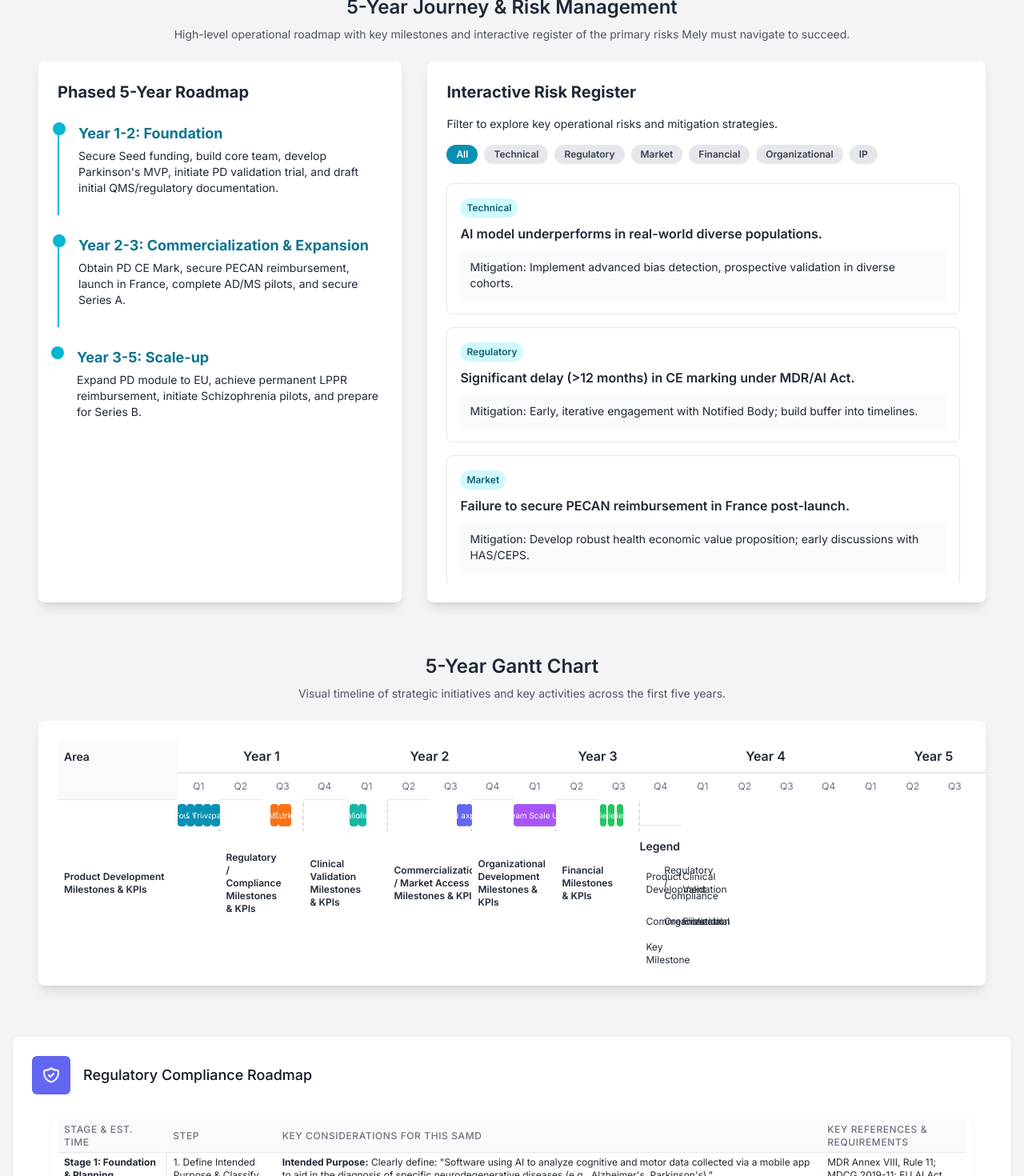
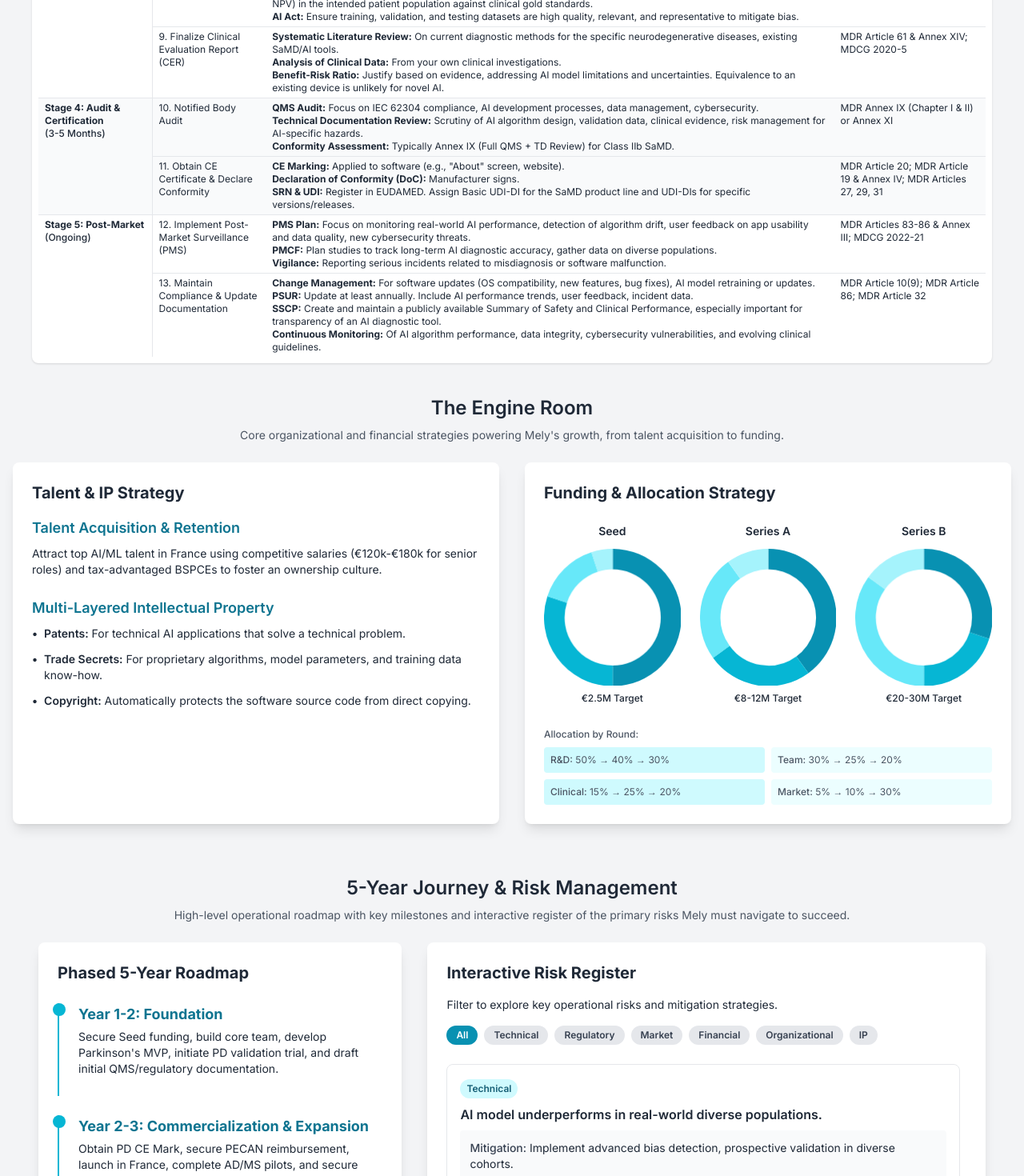
Before and after one commit to celekorca/personal-website, a Next.js app: page /admin in a window 1280 px wide. Shown: the part 5060-6530 px from the top of the page at 80% size. Built offline with nearby package versions, Linux system fonts and the light colour scheme.

Commit message:
Remove GanttSummarySection and clean up admin dashboard layout
- Removed GanttSummarySection component and its usage
- Simplified RegulatoryComplianceTable integration in AdminDashboard
- Cleaned up unused imports and improved code organization

```diff
--- a/src/app/components/admin/AdminDashboard.tsx
+++ b/src/app/components/admin/AdminDashboard.tsx
@@ -1,23 +1,13 @@
 'use client';
 
-import { useState } from 'react';
 import VisionProductSection from '@/app/components/admin/sections/VisionProductSection';
 import PathToMarketSection from '@/app/components/admin/sections/PathToMarketSection';
 import EngineRoomSection from '@/app/components/admin/sections/EngineRoomSection';
 import FiveYearJourneySection from '@/app/components/admin/sections/FiveYearJourneySection';
-import GanttSummarySection from '@/app/components/admin/sections/GanttSummarySection';
 import RegulatoryComplianceTable from '@/app/components/admin/sections/RegulatoryComplianceTable';
 
 export default function AdminDashboard() {
-  const [activeSection, setActiveSection] = useState('vision');
-
-  const scrollToSection = (sectionId: string) => {
-    setActiveSection(sectionId);
-    const element = document.getElementById(sectionId);
-    if (element) {
-      element.scrollIntoView({ behavior: 'smooth' });
-    }
-  };
+  // Removed unused state and scroll function
 
   return (
     <div className="min-h-screen bg-gray-100 text-gray-800">
@@ -25,28 +15,9 @@ export default function AdminDashboard() {
       <main className="container mx-auto px-4 py-8">
         <VisionProductSection />
         <PathToMarketSection />
+        <RegulatoryComplianceTable />
         <EngineRoomSection />
         <FiveYearJourneySection />
-        <GanttSummarySection />
-
-        {/* Regulatory Compliance Card */}
-        <section className="mt-8">
-          <div className="bg-white overflow-hidden shadow rounded-lg">
-            <div className="p-6">
-              <div className="flex items-center">
-                <div className="flex-shrink-0 bg-indigo-500 rounded-md p-3">
-                  <svg className="h-6 w-6 text-white" fill="none" viewBox="0 0 24 24" stroke="currentColor">
-                    <path strokeLinecap="round" strokeLinejoin="round" strokeWidth={2} d="M9 12l2 2 4-4m5.618-4.016A11.955 11.955 0 0112 2.944a11.955 11.955 0 01-8.618 3.04A12.02 12.02 0 003 9c0 5.591 3.824 10.29 9 11.622 5.176-1.332 9-6.03 9-11.622 0-1.042-.133-2.052-.382-3.016z" />
-                  </svg>
-                </div>
-                <h3 className="ml-4 text-lg font-medium text-gray-900">Regulatory Compliance Roadmap</h3>
-              </div>
-              <div className="mt-4">
-                <RegulatoryComplianceTable />
-              </div>
-            </div>
-          </div>
-        </section>
       </main>
     </div>
   );
--- a/src/app/components/admin/sections/EHRIntegrationSection.tsx
+++ b/src/app/components/admin/sections/EHRIntegrationSection.tsx
@@ -90,7 +90,7 @@ export default function EHRIntegrationSection() {
                     <h5 className="text-sm font-medium text-green-800">Best-Case Scenario</h5>
                   </div>
                   <p className="mt-1 text-xs text-green-700">
-                    Mely's platform integrates seamlessly with major EHR systems used in target European hospitals via FHIR APIs. Clinicians can easily access Mely's insights within their existing workflows, leading to high adoption.
+                    Mely&apos;s platform integrates seamlessly with major EHR systems used in target European hospitals via FHIR APIs. Clinicians can easily access Mely&apos;s insights within their existing workflows, leading to high adoption.
                   </p>
                 </div>
 
--- a/src/app/components/admin/sections/EngineRoomSection.tsx
+++ b/src/app/components/admin/sections/EngineRoomSection.tsx
@@ -106,7 +106,7 @@ export default function EngineRoomSection() {
       <header className="text-center max-w-4xl mx-auto mb-6">
         <h1 className="text-2xl font-semibold text-gray-800">The Engine Room</h1>
         <p className="text-sm text-gray-600 mt-2">
-          Core organizational and financial strategies powering Mely's growth, from talent acquisition to funding.
+          Core organizational and financial strategies powering Mely&apos;s growth, from talent acquisition to funding.
         </p>
       </header>
 
--- a/src/app/components/admin/sections/FiveYearJourneySection.tsx
+++ b/src/app/components/admin/sections/FiveYearJourneySection.tsx
@@ -67,7 +67,7 @@ export default function FiveYearJourneySection() {
               <div className="absolute w-4 h-4 bg-cyan-500 rounded-full -left-2"></div>
               <h4 className="font-bold text-cyan-700 text-lg">Year 1-2: Foundation</h4>
               <p className="text-sm mt-1">
-                Secure Seed funding, build core team, develop Parkinson's MVP, initiate PD validation trial, and draft
+                Secure Seed funding, build core team, develop Parkinson&apos;s MVP, initiate PD validation trial, and draft
                 initial QMS/regulatory documentation.
               </p>
             </li>
--- a/src/app/components/admin/sections/GanttSummarySection.tsx
+++ /dev/null
@@ -1,150 +0,0 @@
-'use client';
-
-export default function GanttSummarySection() {
-  return (
-    <>
-      <section id="gantt-summary" className="py-8">
-        <div className="max-w-7xl mx-auto px-4 sm:px-6 lg:px-8">
-          <header className="text-center mb-6">
-            <h2 className="text-2xl font-semibold text-gray-800">5-Year Gantt Chart</h2>
-            <p className="text-sm text-gray-600 mt-2">
-              Visual timeline of strategic initiatives and key activities across the first five years.
-            </p>
-          </header>
-
-          <div className="bg-white p-6 rounded-lg shadow-lg overflow-x-auto">
-              <div className="min-w-[1200px] gantt-grid">
-              {/* GANTT HEADER */}
-              <div className="font-semibold text-sm sticky left-0 bg-gray-50 z-20 flex items-center p-2">Area</div>
-              <div className="col-span-4 text-center py-2 border-b-2 font-semibold">Year 1</div>
-              <div className="col-span-4 text-center py-2 border-b-2 font-semibold">Year 2</div>
-              <div className="col-span-4 text-center py-2 border-b-2 font-semibold">Year 3</div>
-              <div className="col-span-4 text-center py-2 border-b-2 font-semibold">Year 4</div>
-              <div className="col-span-4 text-center py-2 border-b-2 font-semibold">Year 5</div>
-
-              <div className="font-semibold text-sm sticky left-0 bg-gray-50 z-20 flex items-center p-2"></div>
-              {Array(20).fill(0).map((_, i) => (
-                <div key={`q-${i}`} className="text-center text-xs text-gray-500 py-2">
-                  Q{(i % 4) + 1}
-                </div>
-              ))}
-
-              {/* STACKED GANTT ITEMS: dynamic rendering (phase 1) */}
-              {[
-                {
-                  area: 'Product Development Milestones & KPIs',
-                  color: 'bg-cyan-600',
-                  phases: [
-                    { label: 'MVP & Foundation', start: 0, duration: 4 },
-                    { label: 'Iteration & Validation', start: 4, duration: 4 },
-                    { label: 'Pivotal Trials Prep', start: 8, duration: 4 },
-                    { label: 'Reg. Approval & Launch', start: 12, duration: 4 },
-                    { label: 'EU Expansion', start: 16, duration: 4 },
-                  ],
-                },
-                {
-                  area: 'Regulatory / Compliance Milestones & KPIs',
-                  color: 'bg-orange-500',
-                  phases: [
-                    { label: 'QMS & MDR Docs', start: 4, duration: 4 },
-                    { label: 'PD CE Submission', start: 8, duration: 4 },
-                    { label: 'FDA Breakthrough App', start: 10, duration: 1 },
-                    { label: 'PD CE Mark Obtained', start: 11, duration: 1 },
-                  ],
-                },
-                {
-                  area: 'Clinical Validation Milestones & KPIs',
-                  color: 'bg-teal-500',
-                  phases: [
-                    { label: 'PD Validation', start: 2, duration: 4 },
-                    { label: 'AD Validation', start: 6, duration: 4 },
-                  ],
-                },
-                {
-                  area: 'Commercialization / Market Access Milestones & KPIs',
-                  color: 'bg-indigo-500',
-                  phases: [
-                    { label: 'PECAN Launch', start: 13, duration: 1 },
-                    { label: 'FR Launch', start: 15, duration: 1 },
-                    { label: 'EU Expand', start: 17, duration: 2 },
-                  ],
-                },
-                {
-                  area: 'Organizational Development Milestones & KPIs',
-                  color: 'bg-purple-500',
-                  phases: [
-                    { label: 'Team Scale Up', start: 0, duration: 20 },
-                  ],
-                },
-                {
-                  area: 'Financial Milestones & KPIs',
-                  color: 'bg-green-500',
-                  phases: [
-                    { label: 'Series A', start: 1, duration: 1 },
-                    { label: 'Series B', start: 5, duration: 1 },
-                    { label: 'Series C', start: 9, duration: 1 },
-                  ],
-                },
-              ].map((row, idx) => (
-                <>
-                  <div className="font-semibold text-xs sticky left-0 bg-white z-10 flex items-center p-2 border-t">
-                    {row.area}
-                  </div>
-                  <div className="col-span-20 relative h-10">
-                    {/* quarter grid */}
-                    <div className="absolute inset-0 grid grid-cols-20 z-0">
-                      {Array(20)
-                        .fill(0)
-                        .map((_, i) => (
-                          <div
-                            key={`grid-${idx}-${i}`}
-                            className={`h-full ${i % 4 === 3 ? 'border-r-2 border-gray-300' : 'border-r border-gray-200'}`}
-                          ></div>
-                        ))}
-                    </div>
-                    {/* bars */}
-                    {row.phases.map((p) => (
-                      <div
-                        key={p.label}
-                        className={`${row.color} absolute h-7 rounded flex items-center justify-center text-white text-[10px] px-1 truncate`}
-                        style={{
-                          left: `${(p.start / 20) * 100}%`,
-                          width: `${(p.duration / 20) * 100}%`,
-                          top: '50%',
-                          transform: 'translateY(-50%)',
-                        }}
-                        title={p.label}
-                      >
-                        {p.label}
-                      </div>
-                    ))}
-                  </div>
-                </>
-              ))}
-              {/* Legend */}
-              <div className="mt-8 pt-4 border-t border-gray-200">
-                <h4 className="font-semibold text-sm mb-3">Legend</h4>
-                <div className="grid grid-cols-1 sm:grid-cols-2 md:grid-cols-3 gap-4 text-xs">
-                  {[
-                    { label: 'Product Development', color: 'bg-cyan-600' },
-                    { label: 'Regulatory / Compliance', color: 'bg-orange-500' },
-                    { label: 'Clinical Validation', color: 'bg-teal-500' },
-                    { label: 'Commercialization', color: 'bg-indigo-500' },
-                    { label: 'Organizational', color: 'bg-purple-500' },
-                    { label: 'Financial', color: 'bg-green-500' },
-                    { label: 'Key Milestone', color: 'w-1 h-6 bg-red-500', isLine: true },
-                  ].map((item) => (
-                    <div key={item.label} className="flex items-center">
-                      <div className={`${item.color} ${item.isLine ? 'w-4 h-1' : 'w-4 h-4 rounded'} mr-2`}></div>
-                      <span>{item.label}</span>
-                    </div>
-                  ))}
-                </div>
-              </div>
-            </div>
-          </div>
-        </div>
-      </section>
-    </>
-  );
-}
--- a/src/app/components/admin/sections/RegulatoryComplianceTable.tsx
+++ b/src/app/components/admin/sections/RegulatoryComplianceTable.tsx
@@ -33,7 +33,7 @@ export default function RegulatoryComplianceTable() {
                     1. Define Intended Purpose & Classify Device
                   </td>
                   <td className="px-2 py-1 whitespace-normal">
-                    <strong>Intended Purpose:</strong> Clearly define: "Software using AI to analyze cognitive and motor data collected via a mobile app to aid in the diagnosis of specific neurodegenerative diseases (e.g., Alzheimer's, Parkinson's)." <br />
+                    <strong>Intended Purpose:</strong> Clearly define: &quot;Software using AI to analyze cognitive and motor data collected via a mobile app to aid in the diagnosis of specific neurodegenerative diseases (e.g., Alzheimer&apos;s, Parkinson&apos;s).&quot; <br />
                     <strong>Classification:</strong> Confirmed Class IIb via MDR Rule 11 (diagnostic software with potential for serious deterioration). <br />
                     <strong>SaMD:</strong> Yes. <br />
                     <strong>High-Risk AI:</strong> Yes, under EU AI Act due to diagnostic nature and potential impact.
--- a/src/app/components/admin/sections/TechnologyStackSection.tsx
+++ b/src/app/components/admin/sections/TechnologyStackSection.tsx
@@ -3,7 +3,7 @@
 import { useState } from 'react';
 
 export default function TechnologyStackSection() {
-  const [hoveredScenario, setHoveredScenario] = useState<{type: 'best' | 'worst', section: string} | null>(null);
+  // Removed unused state variables
 
   return (
     <section id="technology-stack" className="py-8">
@@ -11,7 +11,7 @@ export default function TechnologyStackSection() {
         <header className="text-center mb-6">
           <h2 className="text-2xl font-semibold text-gray-800">Technology Stack</h2>
           <p className="text-sm text-gray-600 mt-2">
-            Overview of the technologies powering Mely's platform
+            Overview of the technologies powering Mely&apos;s platform
           </p>
         </header>
 
--- a/src/app/components/admin/sections/VisionProductSection.tsx
+++ b/src/app/components/admin/sections/VisionProductSection.tsx
@@ -12,7 +12,7 @@ export default function VisionProductSection() {
         <header className="text-center mb-6">
           <h2 className="text-2xl font-semibold text-gray-800">Product Development</h2>
           <p className="text-sm text-gray-600 mt-2">
-            Development lifecycle and technology stack powering Mely's diagnostic platform
+            Development lifecycle and technology stack powering Mely&apos;s diagnostic platform
           </p>
         </header>
 
@@ -26,7 +26,7 @@ export default function VisionProductSection() {
                     <path strokeLinecap="round" strokeLinejoin="round" strokeWidth={2} d="M13 10V3L4 14h7v7l9-11h-7z" />
                   </svg>
                 </div>
-                <h3 className="ml-4 text-lg font-medium text-gray-900">AI Development Lifecycle for Mely's Diagnostic Tool</h3>
+                <h3 className="ml-4 text-lg font-medium text-gray-900">AI Development Lifecycle for Mely&apos;s Diagnostic Tool</h3>
               </div>
               <div className="mt-4">
                 <AIDevelopmentLifecycle />
--- a/src/app/components/tabs/CompetitorsSection.tsx
+++ b/src/app/components/tabs/CompetitorsSection.tsx
@@ -39,10 +39,10 @@ const CompetitorsSection: React.FC = () => {
     { header: "Products/Services Offered", accessor: "productsServices" },
     { header: "Pricing", accessor: "pricing" },
     { header: "Other Information", accessor: "otherInfo" },
-    { header: "Qualitative Information", accessor: "qualitativeInfo" },
+    { header: "Qualitative Information", accessor: "qualitativeInfo" }
   ];
 
-  const competitorMappingData: CompetitorMappingDataItem[] = [
+  const competitorMappingData: CompetitorMappingDataItem[] = useMemo(() => [
     {
       name: 'ClearSky Medical Diagnostics',
       creationDate: '2013 [35, 36]',
@@ -362,7 +362,7 @@ const CompetitorsSection: React.FC = () => {
       otherInfo: 'Samsung investment (2025); MHRA UK certification for PrecivityAD2 (2025); multiple publications validating tests [191, 195, 196]',
       qualitativeInfo: 'Highly accurate blood tests for AD, improving clinical decision-making; strong scientific validation [197, 198]'
     }
-  ];
+  ], []);
 
   const handleSortRequestMain = (key: string) => {
     let direction: 'ascending' | 'descending' = 'ascending';
--- a/src/app/layout.tsx
+++ b/src/app/layout.tsx
@@ -1,6 +1,7 @@
 // Root layout for Next.js App Router
 import type { Metadata } from 'next';
 import { Inter } from 'next/font/google';
+import Link from 'next/link';
 import Logo from '@/components/Logo';
 import './globals.css';
 
@@ -25,8 +26,8 @@ export default function RootLayout({
               <h1 className="text-2xl font-semibold text-gray-900">Business Plan</h1>
             </div>
             <nav className="hidden md:flex items-center space-x-6 text-sm font-medium">
-              <a href="/" className="text-gray-700 hover:text-indigo-600">Home</a>
-              <a href="/admin" className="text-gray-700 hover:text-indigo-600">Operational strategy</a>
+              <Link href="/" className="text-gray-700 hover:text-indigo-600">Home</Link>
+              <Link href="/admin" className="text-gray-700 hover:text-indigo-600">Operational strategy</Link>
             </nav>
           </div>
         </header>
```
Also changed, not shown: src/app/components/admin/sections/PathToMarketSection.tsx (+2 -6 lines).
